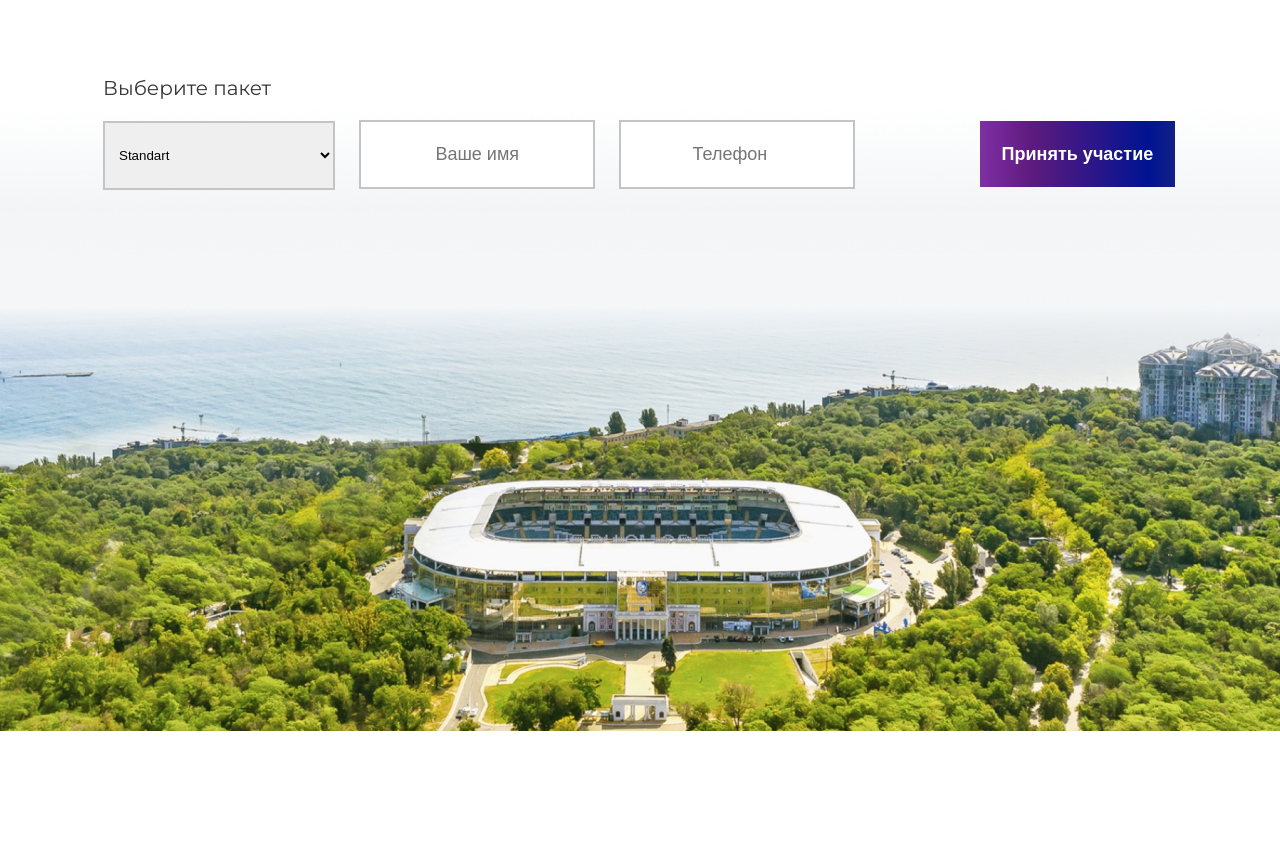
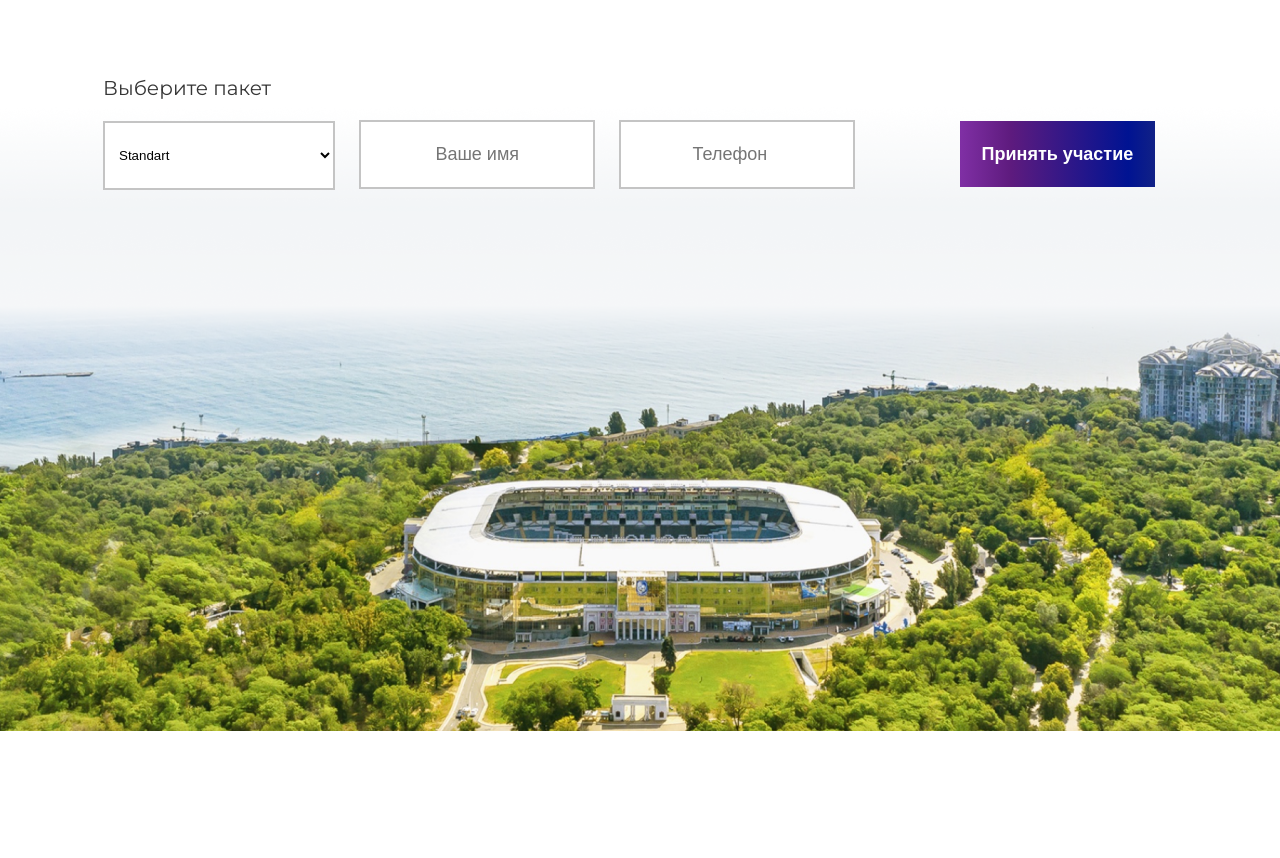
Before and after one commit to AnnVrt/conf, a plain HTML site: page index.html in a window 1280 px wide. Shown: the part 10320-11178 px from the top of the page. Drawn offline with Linux system fonts and the light colour scheme.

Commit message:
features+

```diff
--- a/style/main.less
+++ b/style/main.less
@@ -3,6 +3,7 @@
 body {
     margin: 0px;
     font-family: 'Montserrat', sans-serif;
+    background-color: #fff;
 }
 li {
     list-style: none;
@@ -591,6 +592,7 @@ a {
 .form-el {
     width: 232px;
     border: 2px solid #C4C4C4;
+    background-color: #fff;
 }
 .form-el:not(:last-child) {
     margin-right: 20px;
@@ -606,7 +608,6 @@ a {
     text-align: center;
     padding: 0px;
     height: 65px;
-
 }
 .opt {
     font-weight: 600;
@@ -615,12 +616,9 @@ a {
     color: #040404;
 }
 .form-btn {
-    margin-left: 100px;
+    margin-left: 80px;
     border: none;
-
 }
-
-
 .main-partner {
     padding-bottom: 130px;
     text-align: center;
```
Also changed, not shown: style/main.css.
